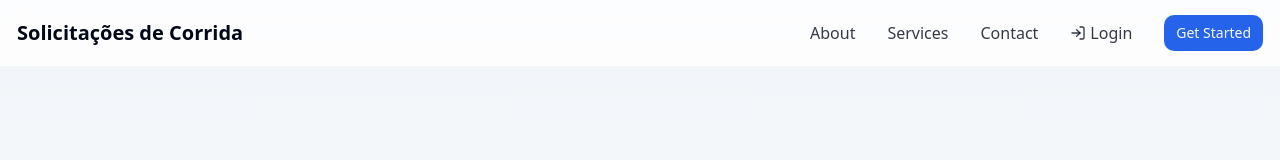
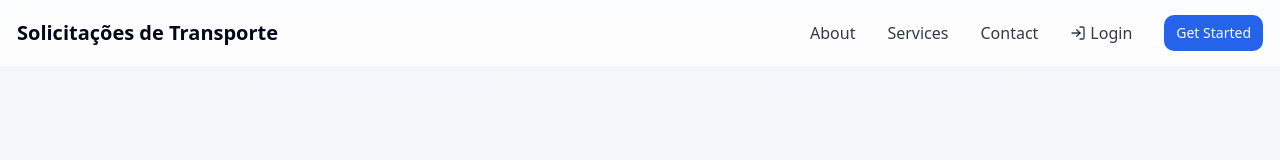
Before and after one commit to wendercorrea/ride-navigator-sphere, a React (Vite) app: page /auth in a window 1280 px wide. Shown: the top 160 px of the page. Built offline with nearby package versions, Linux system fonts and the light colour scheme; no server answers.

Commit message:
Update navbar.tsx

```diff
--- a/src/components/ui/navbar.tsx
+++ b/src/components/ui/navbar.tsx
@@ -14,7 +14,7 @@ export function Navbar() {
       <div className="container mx-auto px-4">
         <div className="flex justify-between items-center h-16">
           <Link to="/" className="flex-shrink-0 font-bold text-xl">
-            Solicitações de Corrida
+            Solicitações de Transporte
           </Link>
 
           {/* Desktop Navigation */}
```
